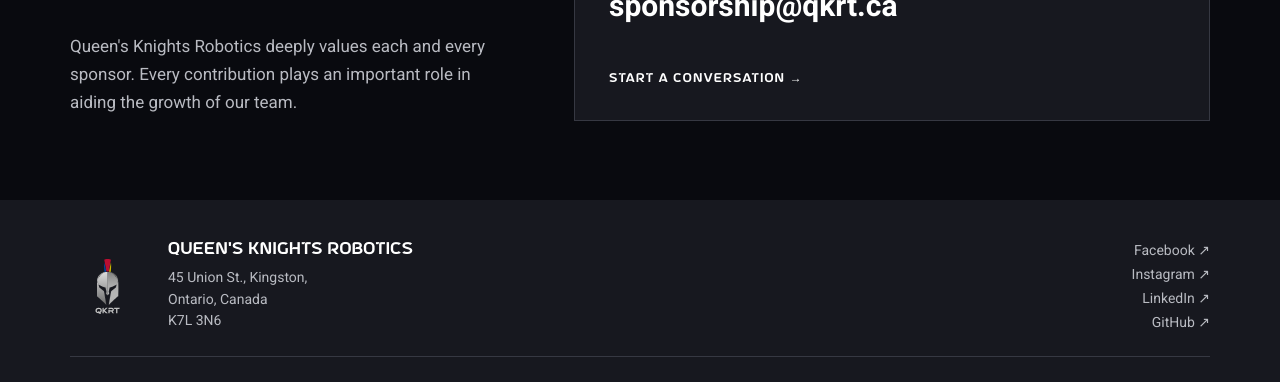
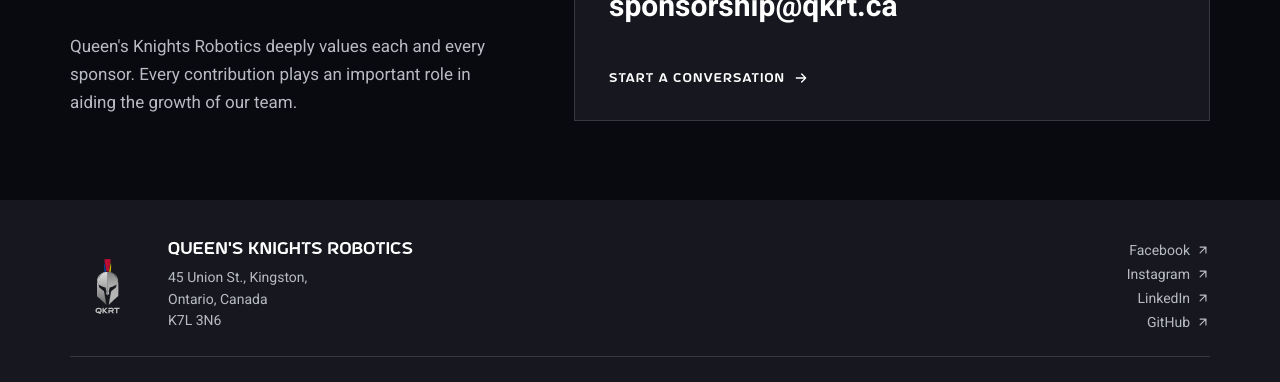
Before and after one commit to Gabe3L/qkrt.ca, a Next.js app: page /sponsorship in a window 1280 px wide. Shown: the part 2580-2962 px from the top of the page. Built offline with nearby package versions, Linux system fonts and the light colour scheme.

Commit message:
Fixed unicode arrow bug

```diff
--- a/app/components/Footer.tsx
+++ b/app/components/Footer.tsx
@@ -1,6 +1,7 @@
 import Image from "next/image";
 import Link from "next/link";
 import { focusRing, siteContainer } from "../tailwind";
+import { ArrowUpRightIcon } from "./LinkIcons";
 
 const footerNavigation = [
   { label: "Home", href: "/" },
@@ -13,6 +14,7 @@
 
 export function Footer() {
   const footerLinkClass = `${focusRing} transition-colors duration-150 hover:text-qk-red motion-reduce:transition-none`;
+  const socialLinkClass = `${footerLinkClass} inline-flex items-center gap-1.5`;
 
   return (
     <footer className="bg-qk-surface pt-10 pb-7">
@@ -32,36 +34,40 @@
         </div>
         <div className="flex flex-col items-end gap-1 text-sm text-qk-muted max-[560px]:items-start" aria-label="Social media">
           <a
-            className={footerLinkClass}
+            className={socialLinkClass}
             href="https://www.facebook.com/queensrobomaster/"
             target="_blank"
             rel="noreferrer"
           >
-            Facebook ↗
+            Facebook
+            <ArrowUpRightIcon className="size-3.5 shrink-0" />
           </a>
           <a
-            className={footerLinkClass}
+            className={socialLinkClass}
             href="https://www.instagram.com/qkrt_robotics/"
             target="_blank"
             rel="noreferrer"
           >
-            Instagram ↗
+            Instagram
+            <ArrowUpRightIcon className="size-3.5 shrink-0" />
           </a>
           <a
-            className={footerLinkClass}
+            className={socialLinkClass}
             href="https://www.linkedin.com/company/qkrt/"
             target="_blank"
             rel="noreferrer"
           >
-            LinkedIn ↗
+            LinkedIn
+            <ArrowUpRightIcon className="size-3.5 shrink-0" />
           </a>
           <a
-            className={footerLinkClass}
+            className={socialLinkClass}
             href="https://github.com/qkrt-rm"
             target="_blank"
             rel="noreferrer"
           >
-            GitHub ↗
+            GitHub
+            <ArrowUpRightIcon className="size-3.5 shrink-0" />
           </a>
         </div>
       </div>
--- /dev/null
+++ b/app/components/LinkIcons.tsx
@@ -0,0 +1,38 @@
+import type { SVGProps } from "react";
+
+type LinkIconProps = Omit<SVGProps<SVGSVGElement>, "children">;
+
+const sharedProps = {
+  "aria-hidden": true,
+  fill: "none",
+  focusable: false,
+  viewBox: "0 0 24 24",
+} as const;
+
+export function ArrowUpRightIcon(props: LinkIconProps) {
+  return (
+    <svg {...sharedProps} {...props}>
+      <path
+        d="M7 17 17 7M7 7h10v10"
+        stroke="currentColor"
+        strokeLinecap="round"
+        strokeLinejoin="round"
+        strokeWidth="2"
+      />
+    </svg>
+  );
+}
+
+export function ArrowRightIcon(props: LinkIconProps) {
+  return (
+    <svg {...sharedProps} {...props}>
+      <path
+        d="M5 12h14m-6-6 6 6-6 6"
+        stroke="currentColor"
+        strokeLinecap="round"
+        strokeLinejoin="round"
+        strokeWidth="2"
+      />
+    </svg>
+  );
+}
--- a/app/contact/page.tsx
+++ b/app/contact/page.tsx
@@ -1,4 +1,5 @@
 import type { Metadata } from "next";
+import { ArrowUpRightIcon } from "../components/LinkIcons";
 import { focusRing, heading, siteContainer } from "../tailwind";
 
 export const metadata: Metadata = {
@@ -41,11 +42,9 @@
             <strong className="relative z-10 text-[clamp(21px,3vw,34px)] wrap-anywhere">
               contact@qkrt.ca
             </strong>
-            <span className="relative z-10 font-brand text-xs tracking-[.12em] uppercase">
-              Open your email app{" "}
-              <b className="ml-2 text-lg" aria-hidden="true">
-                ↗
-              </b>
+            <span className="relative z-10 flex items-center gap-2 font-brand text-xs tracking-[.12em] uppercase">
+              Open your email app
+              <ArrowUpRightIcon className="size-4 shrink-0" />
             </span>
           </a>
         </div>
--- a/app/robots/page.tsx
+++ b/app/robots/page.tsx
@@ -1,5 +1,6 @@
 import type { Metadata } from "next";
 import Image from "next/image";
+import { ArrowUpRightIcon } from "../components/LinkIcons";
 import hero1 from "@/app/assets/robots/hero1.webp";
 import hero2 from "@/app/assets/robots/hero2.webp";
 import infantry1 from "@/app/assets/robots/infantry1.webp";
@@ -95,12 +96,7 @@
               rel="noreferrer"
             >
               <span>2026 Game Manual</span>
-              <span
-                className="font-body text-xl leading-none"
-                aria-hidden="true"
-              >
-                ↗
-              </span>
+              <ArrowUpRightIcon className="size-5 shrink-0" />
             </a>
           </div>
 
--- a/app/sponsorship/page.tsx
+++ b/app/sponsorship/page.tsx
@@ -1,5 +1,6 @@
 import type { Metadata } from "next";
 import Image from "next/image";
+import { ArrowRightIcon } from "../components/LinkIcons";
 import competition1 from "@/app/assets/competition/competition1.webp";
 import isowater from "@/app/assets/sponsors/isowater.webp";
 import mgChemicals from "@/app/assets/sponsors/mg_chemicals.webp";
@@ -228,8 +229,9 @@
             <strong className="text-[clamp(20px,3vw,30px)] wrap-anywhere">
               sponsorship@qkrt.ca
             </strong>
-            <b className="font-brand text-xs font-normal tracking-[.08em] uppercase">
-              Start a conversation →
+            <b className="flex items-center gap-2 font-brand text-xs font-normal tracking-[.08em] uppercase">
+              Start a conversation
+              <ArrowRightIcon className="size-4 shrink-0" />
             </b>
           </a>
         </div>
```
